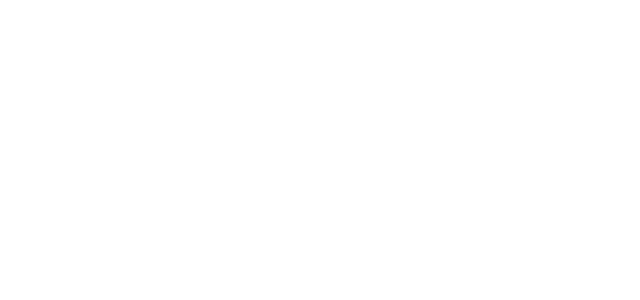
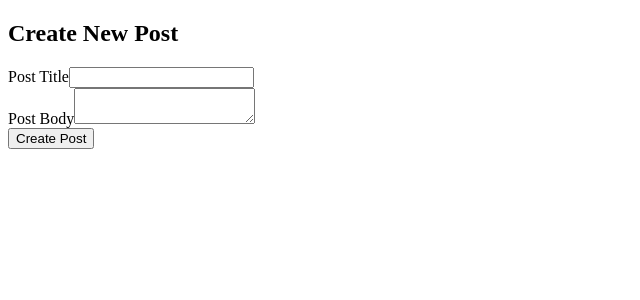
Before and after one commit to LittleLittleLittleR/CVWO-Assignment-2026, a React (Vite) app in the folder frontend/: page /addPosts/1 in a window 1280 px wide. Before the commit this address had no page. Shown: the top 300 px of the page, without its empty margins (0-640 px from the left). Built offline with nearby package versions, Linux system fonts and the light colour scheme; no server answers.

Commit message:
add AddPost and UpdatePost pages

```diff
--- a/frontend/src/App.tsx
+++ b/frontend/src/App.tsx
@@ -6,6 +6,8 @@
 import AddTopics from "./pages/addTopics";
 import UpdateTopics from "./pages/updateTopics";
 import Post from "./pages/post";
+import AddPosts from "./pages/addPosts";
+import UpdatePost from "./pages/updatePosts";
 import { useAuth } from "./Auth";
 
 function App() {
@@ -30,6 +32,8 @@
           <Route path="/updateTopics/:topicid" element={<UpdateTopics />} />
 
           <Route path="/posts/:postid" element={<Post />} />
+          <Route path="/addPosts/:topicid" element={<AddPosts />} />
+          <Route path="/updatePosts/:postid" element={<UpdatePost />} />
         </Routes>
       </BrowserRouter>
     </>
--- /dev/null
+++ b/frontend/src/pages/addPosts.tsx
@@ -0,0 +1,58 @@
+import { useState } from 'react';
+import { useNavigate, useParams } from 'react-router-dom';
+
+import Header from '../components/Header';
+import { useAuth } from '../Auth';
+
+export default function AddPosts() {
+  const navigate = useNavigate();
+  const api_url = import.meta.env.API_URL || 'http://localhost:8080';
+  const { user } = useAuth();
+
+  const { topicid } = useParams<{ topicid: string }>();
+
+  const [newPostTitle, setNewPostTitle] = useState('');
+  const [newPostBody, setNewPostBody] = useState('');
+
+  const createPost = async (e: React.FormEvent<HTMLFormElement>) => {
+      e.preventDefault();
+      try {
+        const response = await fetch(`${api_url}/posts/`, {
+          method: 'POST',
+          headers: {
+            'Content-Type': 'application/json',
+          },
+          body: JSON.stringify({
+            user_id: user?.id,
+            topic_id: topicid,
+            title: newPostTitle,
+            body: newPostBody,
+          }),
+        });
+
+        const json = (await response.json());
+        console.log('Post created:', json);
+        navigate(`/posts/${json.id}`);
+
+      } catch (error) {
+        console.error('Error creating post:', error);
+      }
+    };
+
+  return (
+    <div>
+      <Header variant="sub" title="Create New Post" />
+      <form onSubmit={createPost}>
+        <div>
+          <label htmlFor="postTitle">Post Title</label>
+          <input type="text" value={newPostTitle} onChange={(e) => setNewPostTitle(e.target.value)} />
+        </div>
+        <div>
+          <label htmlFor="postBody">Post Body</label>
+          <textarea value={newPostBody} onChange={(e) => setNewPostBody(e.target.value)} />
+        </div>
+        <input type="submit" value="Create Post" />
+      </form>
+    </div>
+  );
+}
--- a/frontend/src/pages/topic.tsx
+++ b/frontend/src/pages/topic.tsx
@@ -58,10 +58,17 @@
         </Link>}
       </div>
       <main className="flex-1">
-        <Header variant="sub" title={topic?.topic_name} />
+        <Header variant="sub" title={`${topic?.topic_name} by ${topic?.username}`} />
+        {topic?.user_id === user?.id && (
         <Link to={`/updateTopics/${topicid}`}>
           <Button variant="secondary" value="Update Topic"/>
         </Link>
+        )}
+        {user && (
+        <Link to={`/addPosts/${topicid}`}>
+          <Button variant="secondary" value="Add Post"/>
+        </Link>
+        )}
         <div>
           <Header variant="sub" title="Posts" />
           <ul>
--- /dev/null
+++ b/frontend/src/pages/updatePosts.tsx
@@ -0,0 +1,76 @@
+import { useState, useEffect } from 'react';
+import { useParams, useNavigate } from 'react-router-dom';
+
+import Header from '../components/Header';
+
+export default function UpdatePost() {
+  const navigate = useNavigate();
+  const api_url = import.meta.env.API_URL || 'http://localhost:8080';
+
+  const { topicid } = useParams<{ topicid: string }>();
+
+  const [topicName, setTopicName] = useState('');
+  const [topicDescription, setTopicDescription] = useState('');
+
+  const getTopic = async () => {
+    try {
+      const response = await fetch(`${api_url}/topics/id/${topicid}`, {
+        method: 'GET',
+        headers: {
+          'Content-Type': 'application/json',
+        },
+      });
+
+      const json = (await response.json())[0];
+      setTopicName(json.topic_name);
+      setTopicDescription(json.topic_description);
+    } catch (error) {
+      console.error('Error fetching topic:', error);
+    }
+  };
+
+  const updateTopic = async (e: React.FormEvent<HTMLFormElement>) => {
+    e.preventDefault();
+    try {
+      const response = await fetch(`${api_url}/topics/id/${topicid}`, {
+        method: 'PUT',
+        headers: {
+          'Content-Type': 'application/json',
+        },
+        body: JSON.stringify({
+          topic_name: topicName,
+          topic_description: topicDescription,
+        }),
+      });
+
+      const json = (await response.json())[0];
+      console.log('Topic updated:', json);
+      navigate(`/topics/${json.id}`);
+
+    } catch (error) {
+      console.error('Error updating topic:', error);
+    }
+  };
+
+  useEffect(() => {
+      if (!topicid) return;
+      getTopic();
+  }, [topicid]);
+
+  return (
+    <div>
+      <Header variant="sub" title="Update Topic" />
+      <form onSubmit={updateTopic}>
+        <div>
+          <label htmlFor="topicName">Topic Name</label>
+          <input type="text" value={topicName} onChange={(e) => setTopicName(e.target.value)} />
+        </div>
+        <div>
+          <label htmlFor="topicDescription">Topic Description</label>
+          <textarea value={topicDescription} onChange={(e) => setTopicDescription(e.target.value)} />
+        </div>
+        <input type="submit" value="Update Topic" />
+      </form>
+    </div>
+  );
+}
```
